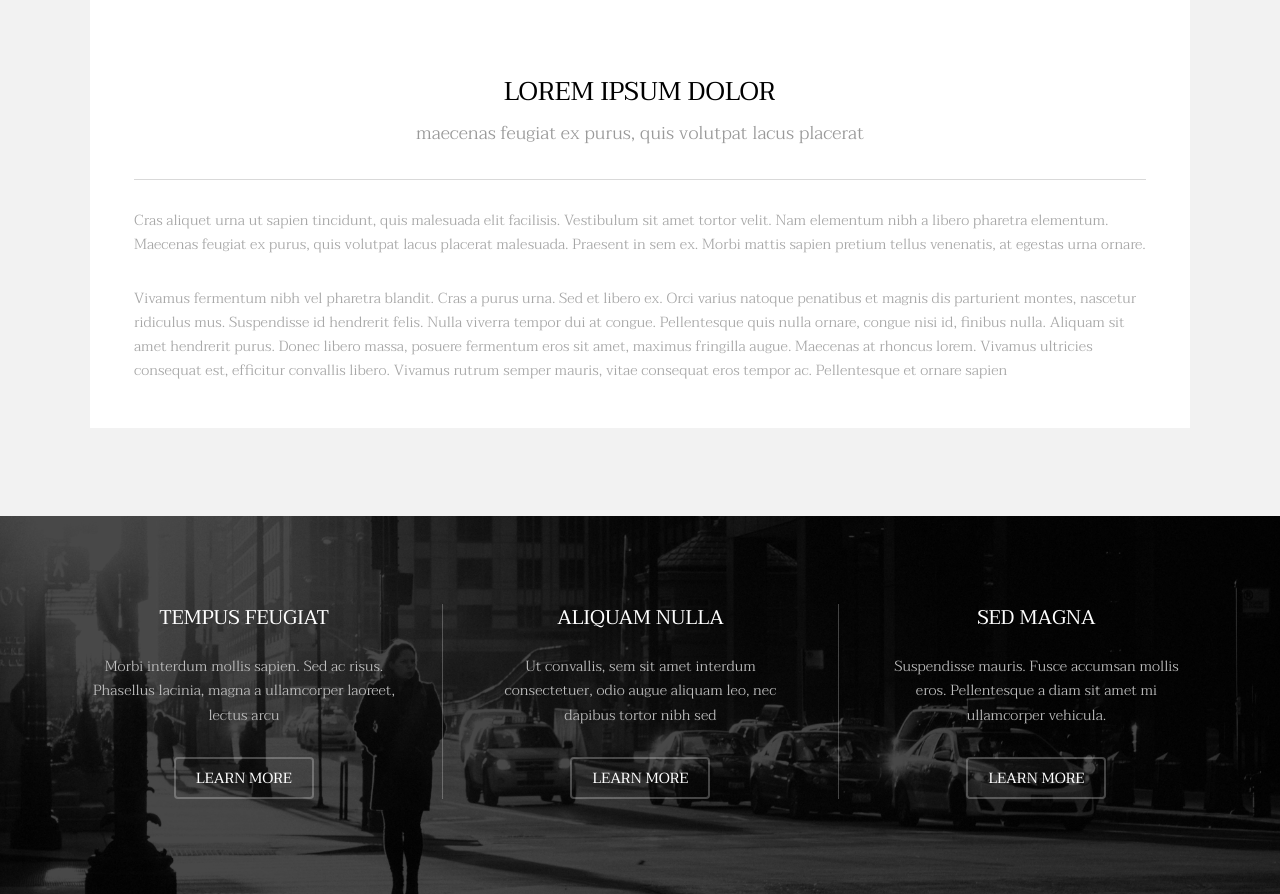
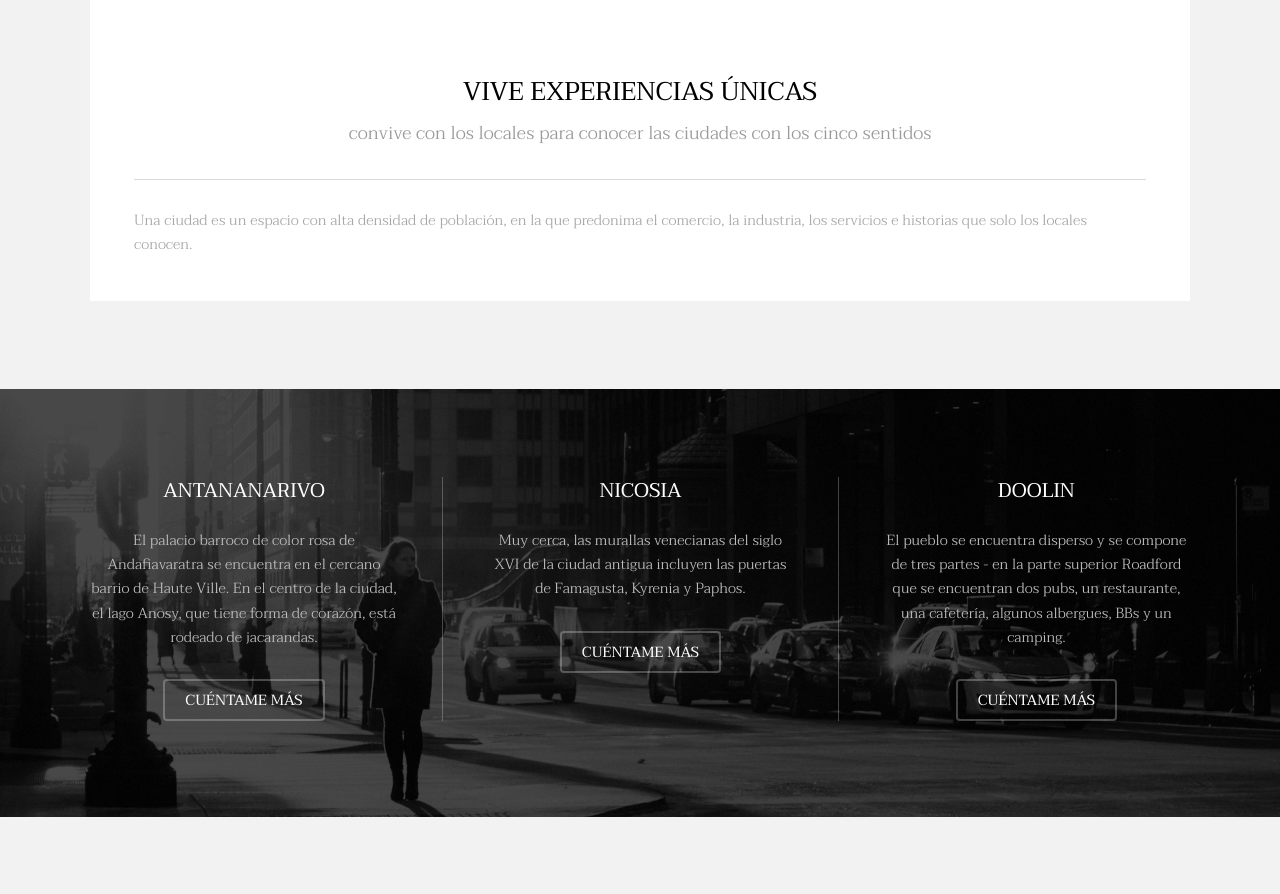
Before and after one commit to nuria-blip/REP_04_METROPOLITA, a plain HTML site: page index.html in a window 1280 px wide. Shown: the part 1216-2110 px from the top of the page. Drawn offline with Linux system fonts and the light colour scheme.

Commit message:
todos los textos que faltan por NEREA

```diff
--- a/index.html
+++ b/index.html
@@ -37,7 +37,7 @@
 			<section id="banner" data-video="images/banner">
 				<div class="inner">
 					<h1>Metropolita</h1>
-					<p>Acompañanos en este viaje por los rincones de <a href="https://templated.co/">metrópolis</a> que seguro que no conocías.</p>
+					<p>Acompáñanos en este viaje por los rincones de <a href="https://templated.co/">metrópolis</a> que seguro que no conocías.</p>
 					<a href="#one" class="button special scrolly">SÍ, QUIERO.</a>
 				</div>
 			</section>
@@ -52,12 +52,11 @@
 							</div>
 							<div class="content">
 								<header class="align-center">
-									<h2>Lorem ipsum dolor</h2>
-									<p>maecenas feugiat ex purus, quis volutpat lacus placerat</p>
+									<h2>Vive experiencias únicas</h2>
+									<p>convive con los locales para conocer las ciudades con los cinco sentidos</p>
 								</header>
 								<hr />
-								<p> Cras aliquet urna ut sapien tincidunt, quis malesuada elit facilisis. Vestibulum sit amet tortor velit. Nam elementum nibh a libero pharetra elementum. Maecenas feugiat ex purus, quis volutpat lacus placerat malesuada. Praesent in sem ex. Morbi mattis sapien pretium tellus venenatis, at egestas urna ornare.</p>
-								<p>Vivamus fermentum nibh vel pharetra blandit. Cras a purus urna. Sed et libero ex. Orci varius natoque penatibus et magnis dis parturient montes, nascetur ridiculus mus. Suspendisse id hendrerit felis. Nulla viverra tempor dui at congue. Pellentesque quis nulla ornare, congue nisi id, finibus nulla. Aliquam sit amet hendrerit purus. Donec libero massa, posuere fermentum eros sit amet, maximus fringilla augue. Maecenas at rhoncus lorem. Vivamus ultricies consequat est, efficitur convallis libero. Vivamus rutrum semper mauris, vitae consequat eros tempor ac. Pellentesque et ornare sapien</p>
+								<p>Una ciudad es un espacio con alta densidad de población, en la que predonima el comercio, la industria, los servicios e historias que solo los locales conocen.</p>
 							</div>
 						</div>
 					</div>
@@ -70,29 +69,29 @@
 					<div id="flexgrid">
 						<div>
 							<header>
-								<h3>Tempus Feugiat</h3>
+								<h3>antananarivo</h3>
 							</header>
-							<p>Morbi interdum mollis sapien. Sed ac risus. Phasellus lacinia, magna a ullamcorper laoreet, lectus arcu</p>
+							<p>El palacio barroco de color rosa de Andafiavaratra se encuentra en el cercano barrio de Haute Ville. En el centro de la ciudad, el lago Anosy, que tiene forma de corazón, está rodeado de jacarandas.</p>
 							<ul class="actions">
-								<li><a href="#" class="button alt">Learn More</a></li>
+								<li><a href="#" class="button alt">Cuéntame más</a></li>
 							</ul>
 						</div>
 						<div>
 							<header>
-								<h3>Aliquam Nulla</h3>
+								<h3>Nicosia</h3>
 							</header>
-							<p>Ut convallis, sem sit amet interdum consectetuer, odio augue aliquam leo, nec dapibus tortor nibh sed </p>
+							<p>Muy cerca, las murallas venecianas del siglo XVI de la ciudad antigua incluyen las puertas de Famagusta, Kyrenia y Paphos.</p>
 							<ul class="actions">
-								<li><a href="#" class="button alt">Learn More</a></li>
+								<li><a href="#" class="button alt">Cuéntame más</a></li>
 							</ul>
 						</div>
 						<div>
 							<header>
-								<h3>Sed Magna</h3>
+								<h3>Doolin</h3>
 							</header>
-							<p>Suspendisse mauris. Fusce accumsan mollis eros. Pellentesque a diam sit amet mi ullamcorper vehicula.</p>
+							<p>El pueblo se encuentra disperso y se compone de tres partes - en la parte superior Roadford que se encuentran dos pubs, un restaurante, una cafetería, algunos albergues, BBs y un camping.</p>
 							<ul class="actions">
-								<li><a href="#" class="button alt">Learn More</a></li>
+								<li><a href="#" class="button alt">Cuéntame más</a></li>
 							</ul>
 						</div>
 					</div>
```
Also changed, not shown: generic.html (+3 -4 lines).
